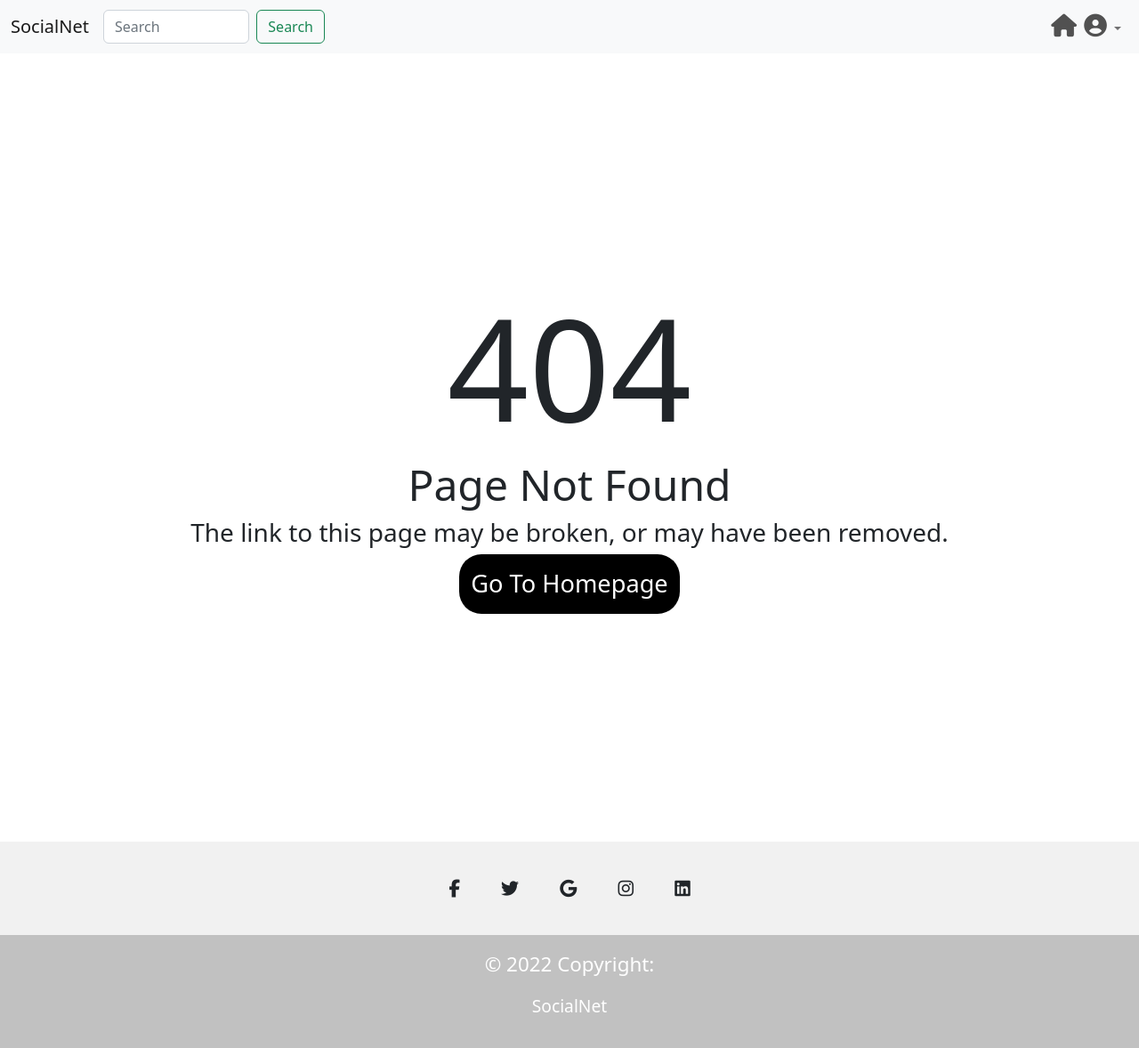
After one commit to seanreid1997/code-institute-p4, a Django app: page /404.html in a window 1280 px wide. The commit adds this page. Shown: the whole page at 89% size. Run offline with Django 4.2, Linux system fonts and the light colour scheme; some libraries are stand-ins or nearby versions.

```diff
--- a/social/urls.py
+++ b/social/urls.py
@@ -1,13 +1,13 @@
 from . import views
 from django.urls import path
 from django.views import View
-from .views import register, login, logout
 
 urlpatterns = [
     path("", views.Posts.as_view(), name="home"),
-    path("register", views.register, name="register"),
-    path("login", views.login, name="login"),
-    path("logout", views.logout, name="logout"),
-    path("settings", views.settings, name="settings"),
+    path("register.html", views.register, name="register"),
+    path("login.html", views.login, name="login"),
+    path("logout.html", views.logout, name="logout"),
+    path("settings.html", views.settings, name="settings"),
+    path("404.html", views.page_not_found, name="404"),
     # path('<slug:slug>/', views.Posts, name='view_post'),
 ]
--- a/social/views.py
+++ b/social/views.py
@@ -159,3 +159,10 @@ def settings(request):
 
     #     return redirect('settings')
     # return render(request, 'settings.html', {'user_profile': user_profile})
+
+
+def page_not_found(request):
+    """
+    View to display 404 page
+    """
+    return render(request, '404.html')
--- a/static/css/style.css
+++ b/static/css/style.css
@@ -44,3 +44,29 @@ footer {
     color: #fff;
     padding-bottom: -2%;
 }
+
+#page-not-found-h1 {
+    font-size: 1000%;
+}
+
+#page-not-found-h2 {
+    font-size: 300%;
+}
+
+#home-button {
+    font-size: 170%;
+    border-radius: 25px;
+    background-color:black;
+    padding: 1%;
+}
+
+#home-button:hover{
+    cursor: pointer;
+    transition: transform 150ms;
+    transform: scale(1.05);
+}
+
+#home-button a {
+    text-decoration: none;
+    color: #fff;
+}
--- /dev/null
+++ b/templates/404.html
@@ -0,0 +1,11 @@
+{% extends 'base.html' %}
+{% block content %}
+
+<div class="text-center">
+<h1 id="page-not-found-h1">404</h1>
+<h2 id="page-not-found-h2">Page Not Found</h2>
+<h3>The link to this page may be broken, or may have been removed.</h3>
+<button id="home-button"><a href="{% url 'home' %}">Go To Homepage</a></button>
+</div>
+
+{% endblock content %}
--- a/templates/base.html
+++ b/templates/base.html
@@ -73,45 +73,50 @@
           <!-- Facebook -->
           <a
             class="btn btn-link btn-floating btn-lg text-dark m-1"
-            href="#!"
+            href="https://facebook.com/"
             role="button"
             data-mdb-ripple-color="dark"
+            target="_blank"
             ><i class="fab fa-facebook-f"></i
           ></a>
 
           <!-- Twitter -->
           <a
             class="btn btn-link btn-floating btn-lg text-dark m-1"
-            href="#!"
+            href="https://twitter.com/"
             role="button"
             data-mdb-ripple-color="dark"
+            target="_blank"
             ><i class="fab fa-twitter"></i
           ></a>
 
           <!-- Google -->
           <a
             class="btn btn-link btn-floating btn-lg text-dark m-1"
-            href="#!"
+            href="https://www.google.com/"
             role="button"
             data-mdb-ripple-color="dark"
+            target="_blank"
             ><i class="fab fa-google"></i
           ></a>
 
           <!-- Instagram -->
           <a
             class="btn btn-link btn-floating btn-lg text-dark m-1"
-            href="#!"
+            href="https://www.instagram.com/"
             role="button"
             data-mdb-ripple-color="dark"
+            target="_blank"
             ><i class="fab fa-instagram"></i
           ></a>
 
           <!-- Linkedin -->
           <a
             class="btn btn-link btn-floating btn-lg text-dark m-1"
-            href="#!"
+            href="https://www.linkedin.com/"
             role="button"
             data-mdb-ripple-color="dark"
+            target="_blank"
             ><i class="fab fa-linkedin"></i
           ></a>
         <!-- Section: Social media -->
```
Also changed, not shown: README.md.
